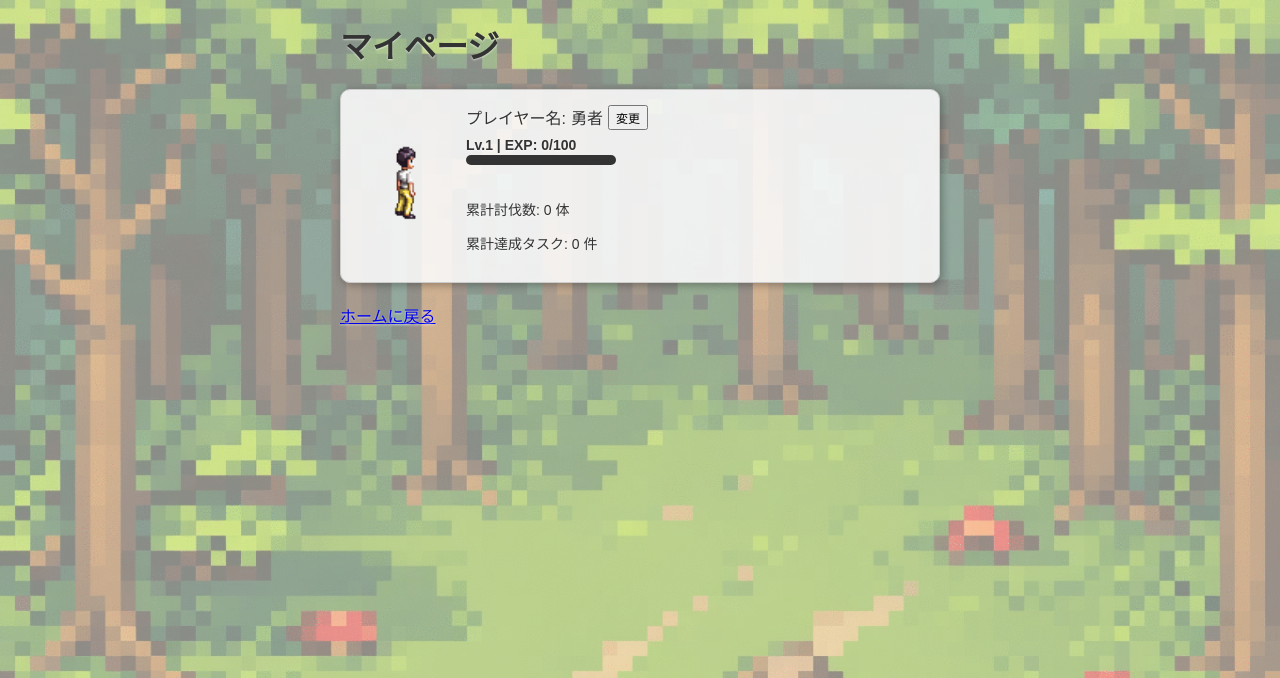
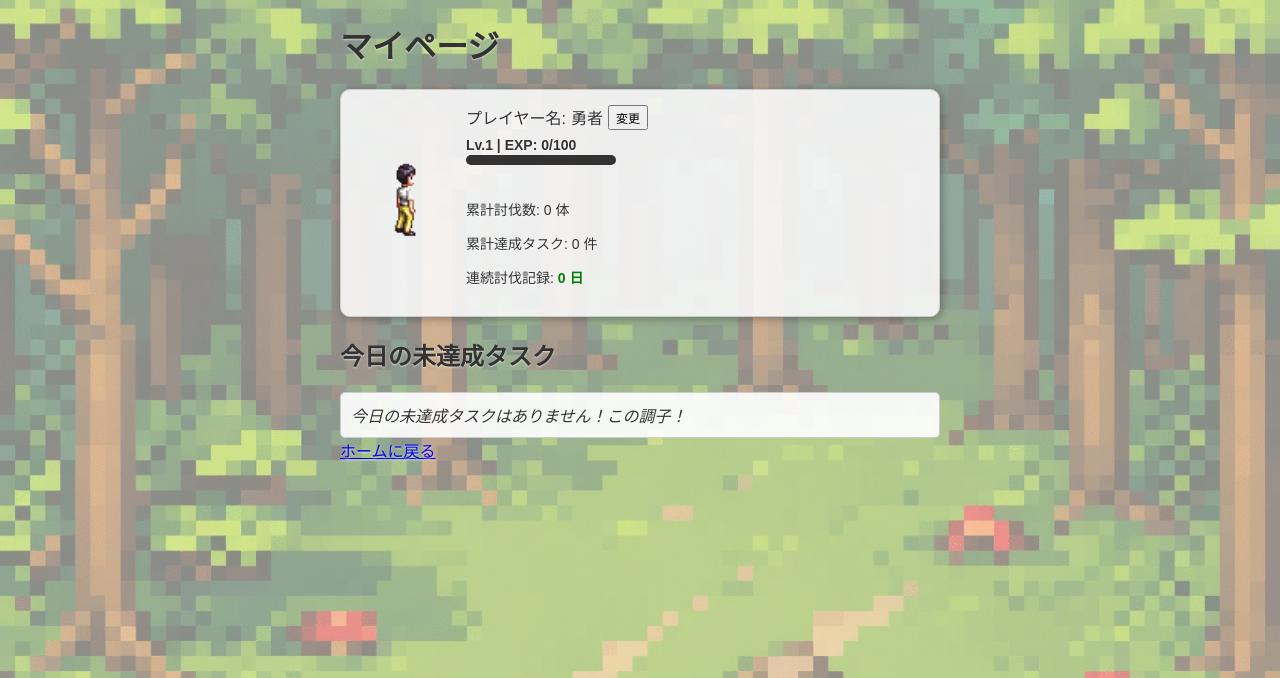
Before and after one commit to jphacks/tk_a_2512, a Flask app: page /mypage in a window 1280 px wide. Shown: the top 678 px of the page. Run offline with Flask 3, Linux system fonts and the light colour scheme.

Commit message:
未達成タスクらん作成

```diff
--- a/todo_app/static/mypage.js
+++ b/todo_app/static/mypage.js
@@ -1,4 +1,4 @@
-// static/mypage.js (累計討伐数/タスク達成数を表示するロジックを追加)
+// static/mypage.js (今日の未達成タスク表示ロジックを追加)
 
 document.addEventListener("DOMContentLoaded", () => {
     const nameEl = document.getElementById("player-name");
@@ -9,28 +9,37 @@ document.addEventListener("DOMContentLoaded", () => {
         playerName = "勇者";
         localStorage.setItem('playerName', playerName);
     }
-
     nameEl.textContent = playerName;
 
     const playerLevelDisplay = document.getElementById("player-level-display");
     const playerExpDisplay = document.getElementById("player-exp-display");
     const playerExpNextDisplay = document.getElementById("player-exp-next-display");
     const xpFillEl = document.getElementById("xp-fill");
-    const playerImgEl = document.getElementById("player-img");
     const EXP_TO_LEVEL_UP = 100;
 
-    // ★★★ 新しく追加した要素を取得 ★★★
     const monsterKillCountEl = document.getElementById("monster-kill-count");
     const taskCompleteCountEl = document.getElementById("task-complete-count");
-    // ★★★ -------------------------- ★★★
+    const killStreakDisplayEl = document.getElementById("kill-streak-display");
+
+    // ★★★ 新しい要素を取得 ★★★
+    const todayTodosListEl = document.getElementById("today-todos-list");
+
+
+    // --- ヘルパー関数: 今日の日付を YYYY-MM-DD 形式で取得 ---
+    const getTodayDateString = () => {
+        const today = new Date();
+        const yyyy = today.getFullYear();
+        const mm = String(today.getMonth() + 1).padStart(2, '0');
+        const dd = String(today.getDate()).padStart(2, '0');
+        return `${yyyy}-${mm}-${dd}`;
+    };
+    // ----------------------------------------------------
 
     // --- プレイヤーステータス取得 ---
     function loadPlayerStatus() {
         const savedStatus = localStorage.getItem('playerStatus');
         if (savedStatus) {
             const status = JSON.parse(savedStatus);
-
-            // DOM反映
             if (playerLevelDisplay) playerLevelDisplay.textContent = `Lv.${status.level}`;
             if (playerExpDisplay) playerExpDisplay.textContent = status.exp;
             if (playerExpNextDisplay) playerExpNextDisplay.textContent = 100;
@@ -42,45 +51,81 @@ document.addEventListener("DOMContentLoaded", () => {
         }
     }
 
-    // ★★★ 累計カウント関数を追加 ★★★
+    // --- 累計カウント関数 (既存) ---
     function loadAndRenderStatistics() {
         const savedHistory = localStorage.getItem('battleHistory');
         const historyLog = savedHistory ? JSON.parse(savedHistory) : [];
 
-        // ログタイプに基づいてカウント
+        const savedStreak = localStorage.getItem('killStreak');
+        const killStreak = savedStreak ? JSON.parse(savedStreak) : { currentStreak: 0 };
+
+        if (killStreakDisplayEl) {
+            killStreakDisplayEl.textContent = `${killStreak.currentStreak} 日`;
+        }
+
         const killCount = historyLog.filter(log => log.type === 'MONSTER').length;
         const taskCount = historyLog.filter(log => log.type === 'TASK').length;
 
-        // DOMに反映
         if (monsterKillCountEl) {
-            // レベルアップで討伐数が増えるため、プレイヤーレベルから1を引いた数も加算できるが、
-            // historyLogの 'MONSTER' ログを使用する方が安全（レベルアップは討伐成功の証）
             monsterKillCountEl.textContent = killCount;
         }
         if (taskCompleteCountEl) {
             taskCompleteCountEl.textContent = taskCount;
         }
     }
-    // ★★★ -------------------------- ★★★
+
+    // ★★★ 今日の未達成タスク表示関数を追加 ★★★
+    function loadAndRenderTodayTodos() {
+        todayTodosListEl.innerHTML = '';
+        const todayDate = getTodayDateString();
+
+        const savedTodos = localStorage.getItem('todos');
+        const todos = savedTodos ? JSON.parse(savedTodos) : [];
+
+        // 今日が期限日で、かつ未達成のタスクをフィルタリング
+        const todayUncompleted = todos.filter(todo =>
+            !todo.done && todo.dueDate === todayDate
+        );
+
+        if (todayUncompleted.length === 0) {
+            todayTodosListEl.innerHTML = '<p style="margin: 0; font-style: italic;">今日の未達成タスクはありません！この調子！</p>';
+            return;
+        }
+
+        const ul = document.createElement('ul');
+        ul.style.listStyleType = 'disc';
+        ul.style.paddingLeft = '20px';
+        ul.style.margin = '0';
+
+        todayUncompleted.forEach(todo => {
+            const difficulty = todo.attack === 5 ? 1 : todo.attack === 15 ? 2 : todo.attack === 30 ? 3 : '不明';
+            const li = document.createElement('li');
+            li.textContent = `${todo.title} (難易度: ${difficulty})`;
+            li.style.marginBottom = '5px';
+            ul.appendChild(li);
+        });
+
+        todayTodosListEl.appendChild(ul);
+    }
+    // ★★★ ---------------------------------- ★★★
 
 
     // 初期ロード
     loadPlayerStatus();
-    loadAndRenderStatistics(); // ★★★ 統計情報を初期ロード ★★★
+    loadAndRenderStatistics();
+    loadAndRenderTodayTodos(); // ★★★ 初期ロードに追加 ★★★
 
     // 1秒ごとに自動更新してリアルタイム同期
     setInterval(loadPlayerStatus, 1000);
-    setInterval(loadAndRenderStatistics, 1000); // ★★★ 統計情報も定期的に更新 ★★★
+    setInterval(loadAndRenderStatistics, 1000);
+    setInterval(loadAndRenderTodayTodos, 1000); // ★★★ 定期更新に追加 ★★★
 
-    // --- 名前変更 ---
+    // --- 名前変更 (既存) ---
     changeBtn.addEventListener("click", async () => {
         const newName = prompt("新しいプレイヤー名を入力してください：", nameEl.textContent);
         if (!newName) return;
 
         try {
-            // Note: サーバー側の処理（/api/change_name）は現時点では提供されていないため、
-            // クライアント側（LocalStorage）のみで名前を変更するシンプルな処理に置き換えることを検討してください
-
             // サーバー通信の代わりにLocalStorageを直接更新
             nameEl.textContent = newName;
             localStorage.setItem('playerName', newName);
@@ -88,7 +133,6 @@ document.addEventListener("DOMContentLoaded", () => {
 
         } catch (err) {
             console.error("名前変更エラー:", err);
-            // サーバー通信エラー時のフォールバック処理を保持
         }
     });
 });
--- a/todo_app/templates/mypage.html
+++ b/todo_app/templates/mypage.html
@@ -32,12 +32,18 @@
             <div id="player-stats-summary" style="margin-top: 10px; font-size: 14px;">
                 <p>累計討伐数: <span id="monster-kill-count">0</span> 体</p>
                 <p>累計達成タスク: <span id="task-complete-count">0</span> 件</p>
+                <p>連続討伐記録: <span id="kill-streak-display" style="font-weight: bold; color: green;">0 日</span></p>
             </div>
-            </div>
+
+        </div>
     </div>
 </div>
 
-    <a href="/">ホームに戻る</a>
+<h2 style="margin-top: 20px;">今日の未達成タスク</h2>
+<div id="today-todos-list" style="border: 1px solid #ccc; padding: 10px; border-radius: 5px; background-color: rgba(255, 255, 255, 0.9);">
+    <p style="margin: 0;">読み込み中...</p>
+</div>
+<a href="/">ホームに戻る</a>
     <script src="{{ url_for('static', filename='mypage.js') }}"></script>
 </body>
 </html>
```
